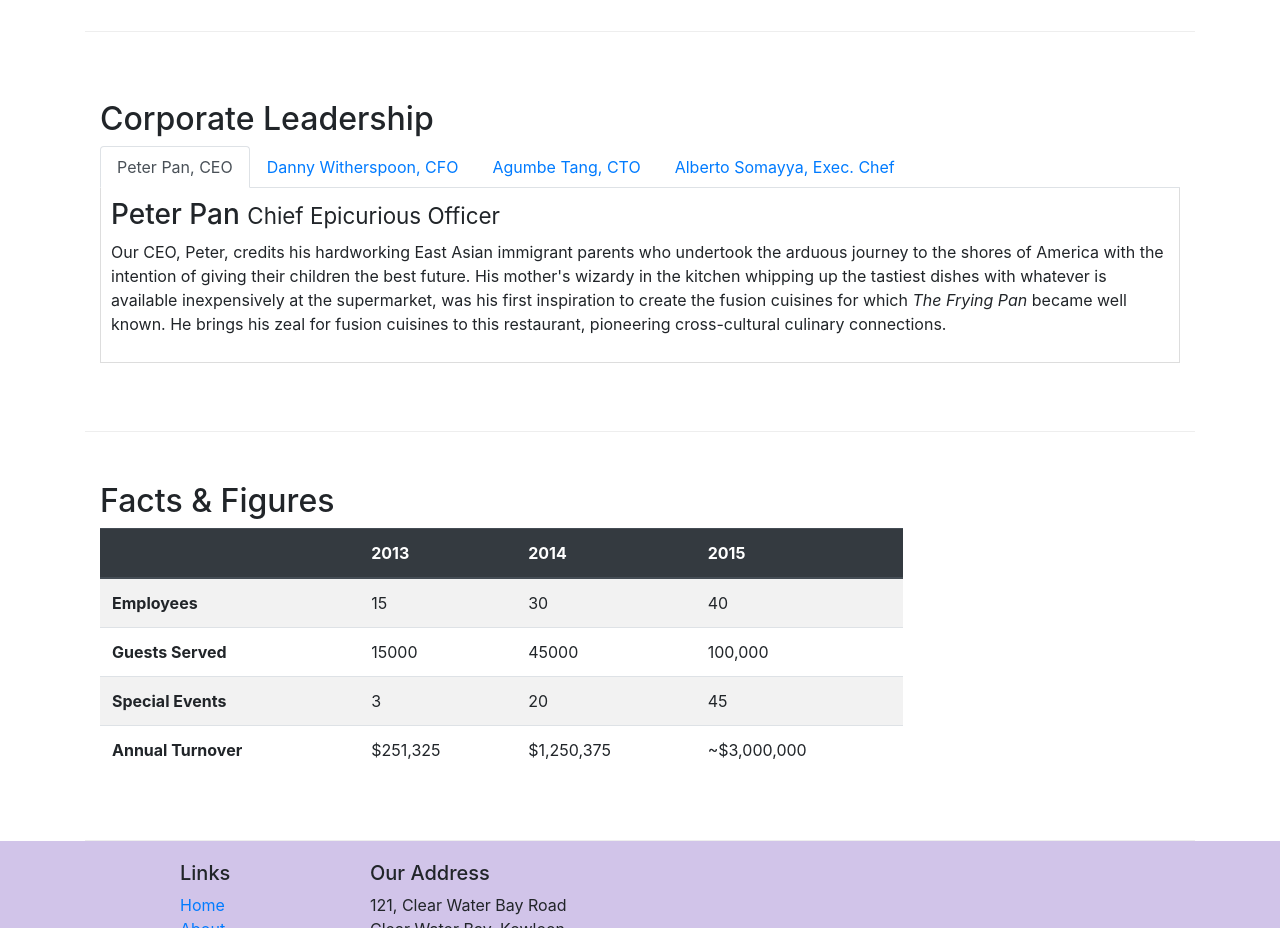
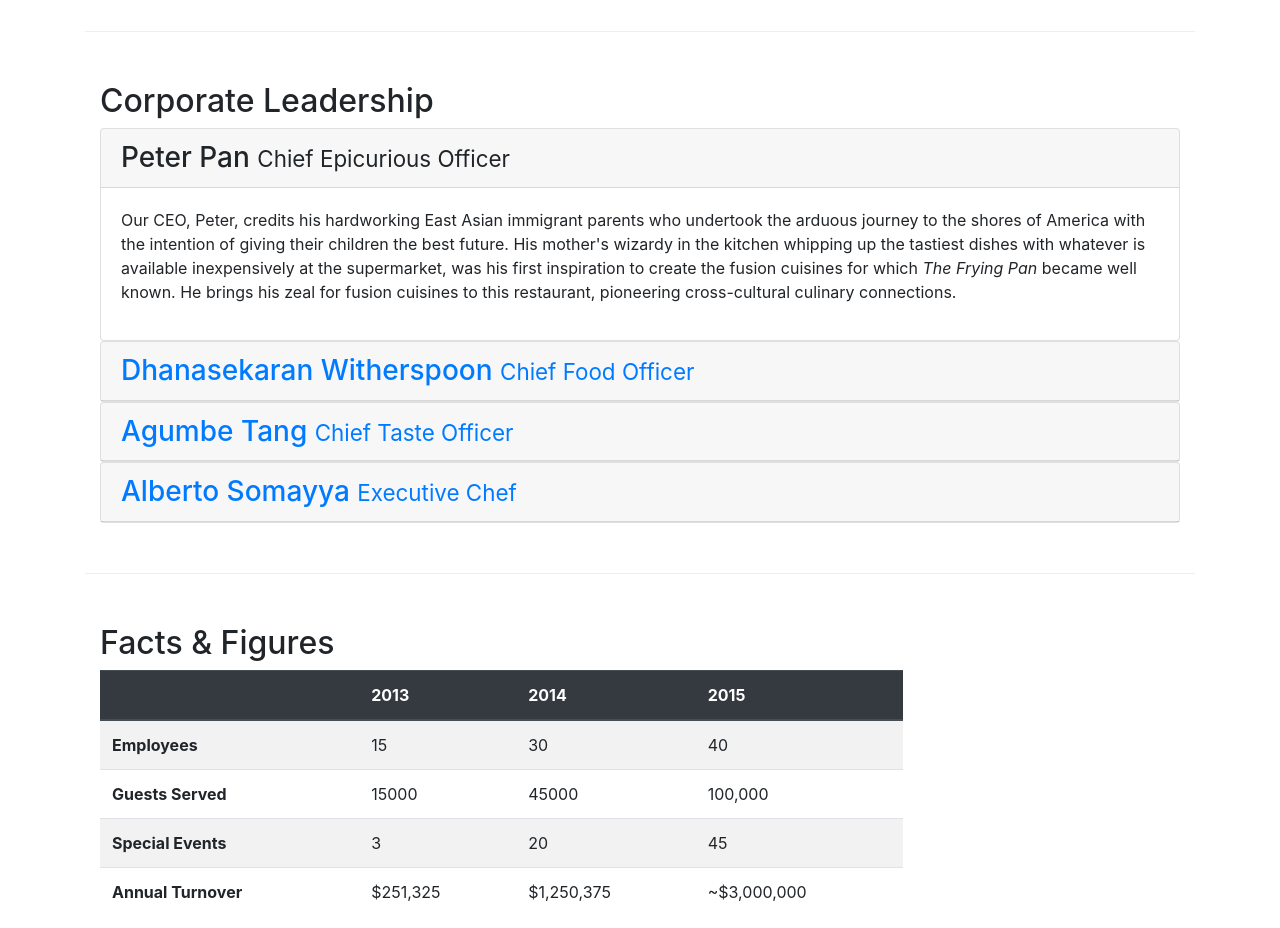
Before and after one commit to starcoder01/Restraunt, a website: page aboutus.html in a window 1280 px wide. Shown: the part 940-1868 px from the top of the page. Drawn offline with nearby package versions, Linux system fonts and the light colour scheme.

Commit message:
Accordion

```diff
--- a/aboutus.html
+++ b/aboutus.html
@@ -104,42 +104,60 @@
         <div class="row row-content align-items-center">
             <div class="col-12">
                 <h2>Corporate Leadership</h2>
-                <ul class="nav nav-tabs">
-                    <li class="nav-item">
-                      <a class="nav-link active" href="#peter" role="tab" data-toggle="tab">Peter Pan, CEO</a>
-                    </li>
-                    <li class="nav-item">
-                      <a class="nav-link" href="#danny" role="tab" data-toggle="tab">Danny Witherspoon, CFO</a>
-                    </li>
-                    <li class="nav-item">
-                      <a class="nav-link" href="#agumbe"role="tab" data-toggle="tab">Agumbe Tang, CTO</a>
-                    </li>
-                    <li class="nav-item">
-                      <a class="nav-link" href="#alberto" role="tab" data-toggle="tab">Alberto Somayya, Exec. Chef</a>
-                    </li>
-                </ul>
-
-                <div class="tab-content">
-                    <div role="tabpanel" class="tab-pane fade show active" id="peter">
-                        <h3>Peter Pan <small>Chief Epicurious Officer</small></h3>
-                        <p class="d-none d-sm-block">Our CEO, Peter, credits his hardworking East Asian immigrant parents who undertook the arduous journey to the shores of America with the intention of giving their children the best future. His mother's wizardy in the kitchen whipping up the tastiest dishes with whatever is available inexpensively at the supermarket, was his first inspiration to create the fusion cuisines for which <em>The Frying Pan</em> became well known. He brings his zeal for fusion cuisines to this restaurant, pioneering cross-cultural culinary connections.</p>
+                <div id="accordion">
+                    <div class="card">
+                        <div class="card-header" role="tab" id="peterhead">
+                        <h3 class="mb-0">
+                            <a data-toggle="collapse" data-target="#peter">Peter Pan <small>Chief Epicurious Officer</small></a>
+                        </h3>
+                        </div>
+                        <div class="collapse show" id="peter" data-parent="#accordion">
+                            <div class="card-body">
+                                <p class="d-none d-sm-block">Our CEO, Peter, credits his hardworking East Asian immigrant parents who undertook the arduous journey to the shores of America with the intention of giving their children the best future. His mother's wizardy in the kitchen whipping up the tastiest dishes with whatever is available inexpensively at the supermarket, was his first inspiration to create the fusion cuisines for which <em>The Frying Pan</em> became well known. He brings his zeal for fusion cuisines to this restaurant, pioneering cross-cultural culinary connections.</p>
+                            </div>
+                        </div>
                     </div>
 
-                    <div role="tabpanel" class="tab-pane fade" id="danny">
-                        <h3>Dhanasekaran Witherspoon <small>Chief Food Officer</small></h3>
-                        <p class="d-none d-sm-block">Our CFO, Danny, as he is affectionately referred to by his colleagues, comes from a long established family tradition in farming and produce. His experiences growing up on a farm in the Australian outback gave him great appreciation for varieties of food sources. As he puts it in his own words, <em>Everything that runs, wins, and everything that stays, pays!</em></p>
+                    <div class="card">
+                        <div class="card-header" role="tab" id="dannyhead">
+                            <h3 class="mb-0">
+                                <a class="collapsed" data-toggle="collapse" data-target="#danny">Dhanasekaran Witherspoon <small>Chief Food Officer</small>
+                                </a>
+                            </h3>
+                        </div>
+                        <div class="collapse" id="danny" data-parent="#accordion">
+                            <div class="card-body">
+                                <p class="d-none d-sm-block">Our CFO, Danny, as he is affectionately referred to by his colleagues, comes from a long established family tradition in farming and produce. His experiences growing up on a farm in the Australian outback gave him great appreciation for varieties of food sources. As he puts it in his own words, <em>Everything that runs, wins, and everything that stays, pays!</em></em></p>
+                            </div>
+                        </div>
                     </div>
 
-                    <div role="tabpanel" class="tab-pane fade" id="agumbe">
-                        <h3>Agumbe Tang <small>Chief Taste Officer</small></h3>
-                        <p class="d-none d-sm-block">Blessed with the most discerning gustatory sense, Agumbe, our CTO, personally ensures that every dish that we serve meets his exacting tastes. Our chefs dread the tongue lashing that ensues if their dish does not meet his exacting standards. He lives by his motto, <em>You click only if you survive my lick.</em></p>
-
+                    <div class="card">
+                        <div class="card-header" role="tab" id="agumbehead">
+                            <h3 class="mb-0">
+                                <a class="collapsed" data-toggle="collapse" data-target="#agumbe">Agumbe Tang <small>Chief Taste Officer</small></a>
+                            </h3>
+                        </div>
+                        <div class="collapse" id="agumbe" data-parent="#accordion">
+                            <div class="card-body">
+                                <p class="d-none d-sm-block">Blessed with the most discerning gustatory sense, Agumbe, our CTO, personally ensures that every dish that we serve meets his exacting tastes. Our chefs dread the tongue lashing that ensues if their dish does not meet his exacting standards. He lives by his motto, <em>You click only if you survive my lick.</em></p>
+                            </div>
+                        </div>
                     </div>
 
-                    <div role="tabpanel" class="tab-pane fade" id="alberto">
-                        <h3>Alberto Somayya <small>Executive Chef</small></h3>
-                        <p class="d-none d-sm-block">Award winning three-star Michelin chef with wide International experience having worked closely with whos-who in the culinary world, he specializes in creating mouthwatering Indo-Italian fusion experiences. He says, <em>Put together the cuisines from the two craziest cultures, and you get a winning hit! Amma Mia!</em></p>
+                    <div class="card">
+                        <div class="card-header" role="tab" id="albertohead">
+                            <h3 class="mb-0">
+                                <a class="collapsed" data-toggle="collapse" data-target="#alberto">Alberto Somayya <small>Executive Chef</small></a>
+                            </h3>
+                        </div>
+                        <div class="collapse" id="alberto" data-parent="#accordion">
+                            <div class="card-body">
+                                <p class="d-none d-sm-block">Award winning three-star Michelin chef with wide International experience having worked closely with whos-who in the culinary world, he specializes in creating mouthwatering Indo-Italian fusion experiences. He says, <em>Put together the cuisines from the two craziest cultures, and you get a winning hit! Amma Mia!</em></em></p>
+                            </div>
+                        </div>
                     </div>
+
                 </div>
             </div>
        </div>
```
